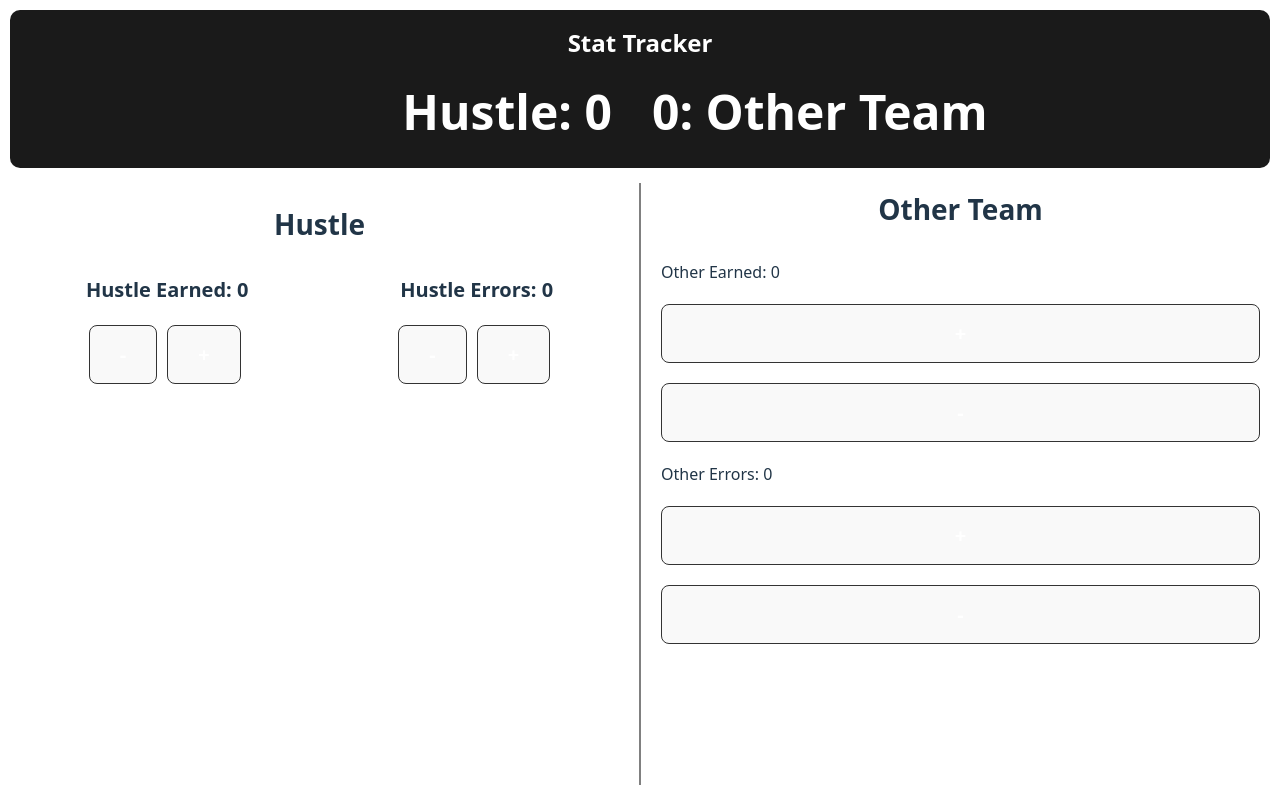
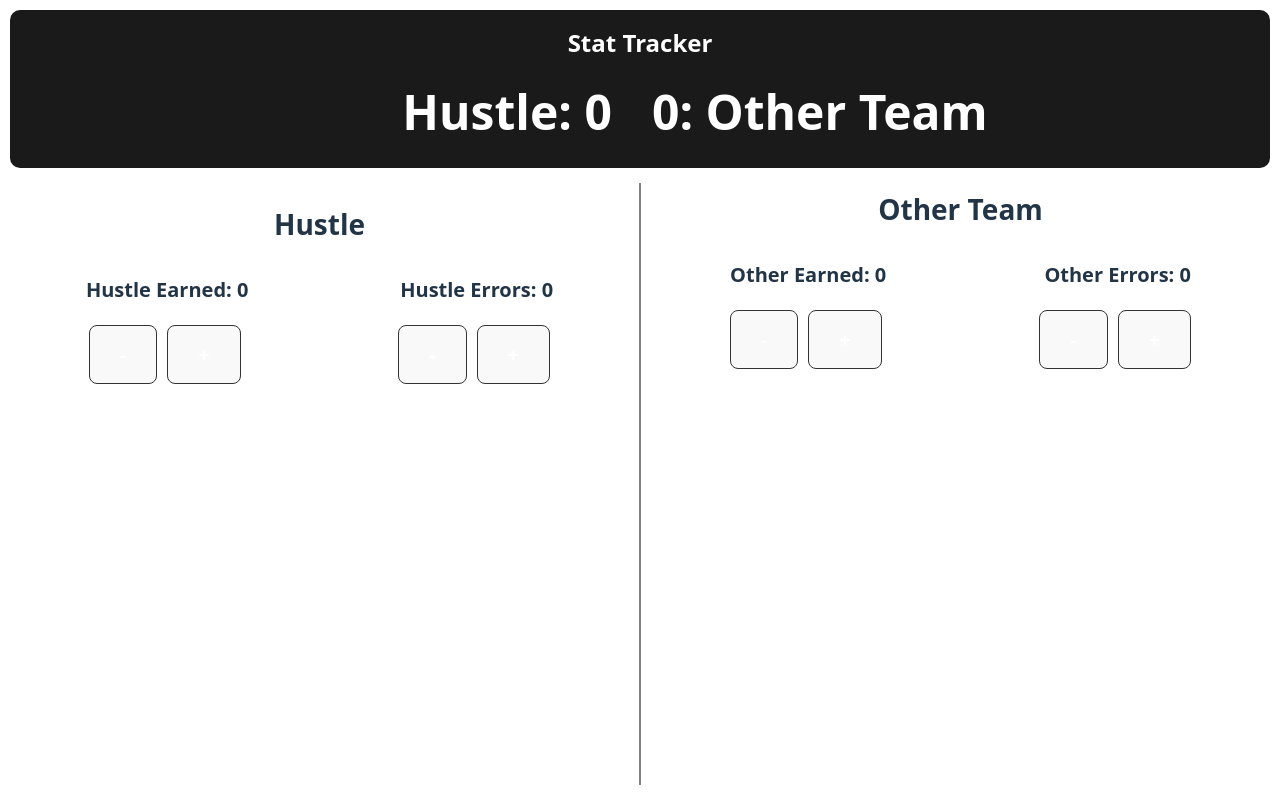
Before and after one commit to jrosario0225/volleyball-tracker, a React (Vite) app: page / in a window 1280 px wide. Built offline with nearby package versions, Linux system fonts and the light colour scheme.

Commit message:
completed first phase

```diff
--- a/src/App.jsx
+++ b/src/App.jsx
@@ -101,13 +101,27 @@ function App() {
         {/* Right Column - OTHER TEAM */}
         <div className="team-section">
           <h2>Other Team</h2>
-          <p>Other Earned: {otherEarned} </p>
-          <button onClick={addOtherEarned}>+</button>
-          <button onClick={subtractOtherEarned}>-</button>
 
-          <p>Other Errors: {otherErrors} </p>
-          <button onClick={addOtherErrors}>+</button>
-          <button onClick={subtractOtherErrors}>-</button>
+          <div className="stats-row">
+            <div className="stat-item">
+              <p>Other Earned: {otherEarned} </p>
+            </div>
+            <div className="stat-item">
+              <p>Other Errors: {otherErrors} </p>
+            </div>
+          </div>
+
+          <div className="buttons-row">
+            <div className="button-group">
+              <button onClick={subtractOtherEarned}>-</button>
+              <button onClick={addOtherEarned}>+</button>
+            </div>
+            <div className="button-group">
+              <button onClick={subtractOtherErrors}>-</button>
+              <button onClick={addOtherErrors}>+</button>
+            </div>
+          </div>
+
         </div>
       </div>
     </div>
```
